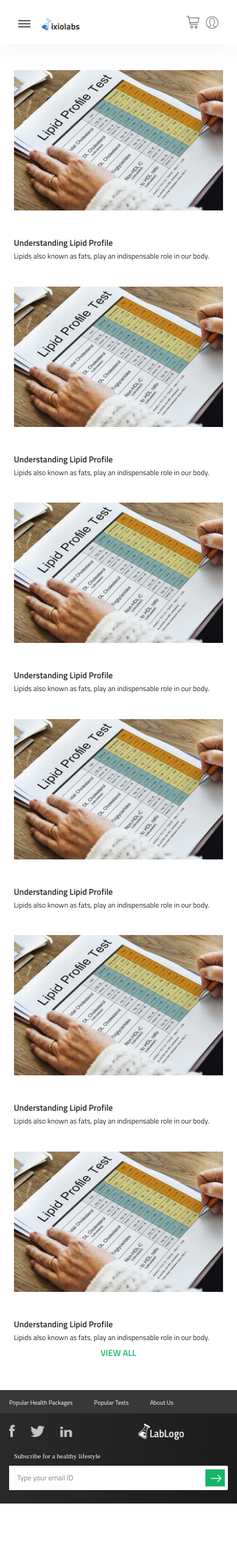
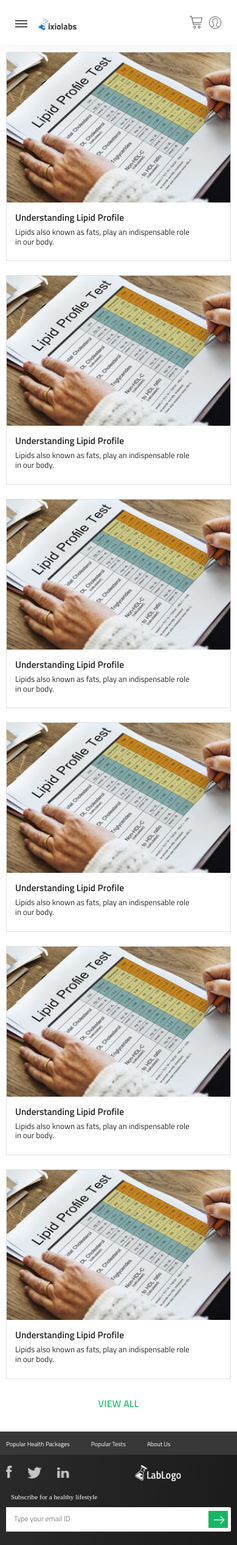
Before and after one commit to sitambas/heroku, a Node server app: page /blog_listing.html in a window 390 px wide. Shown: the whole page at 61% size. Before the commit the page ends 2465 px from the top, so only its background shows below. Run offline with Node 20, Linux system fonts and the light colour scheme; some libraries are stand-ins or nearby versions; some web fonts are replaced.

Commit message:
blog listing section fixed

```diff
--- a/public/blog_listing.html
+++ b/public/blog_listing.html
@@ -121,17 +121,13 @@
                         <div class="card-content">Lipids also known as fats,  play an indispensable role in our body.</div>
                     </div>
                 </div>
+                <div class="clear"></div>
+                <div class="button view-all"><a href="#" title="Explore More">View all</a></div>
             </div>
 
         </div>
     </div>
-    <div class="details-blog">
-    <div class="row">
-            <div class="col-lg-12 col-xs-12">
-                <div class="button view-all hidden-lg"><a href="#" title="Explore More">View all</a></div>
-            </div>
-        </div>
-    </div>
+
     <!-- footer section start Here -->
 <section>
     <div class="ft-block  hidden-xs hidden-sm">
--- a/public/css/style.css
+++ b/public/css/style.css
@@ -374,7 +374,7 @@ footer{  background:#202020; display: inline-block; width: 100%; }
 #example {margin-bottom: 76.5px; }
 #brand-block .mobi-brand.mobi-top{ margin-top: 25px; }
 /*============ Blog listing page css =======================*/
-.blog-card {width: 353px;display: inline-block;object-fit: contain;margin-right: 36px;margin-top:42px;}
+.blog-card {width: 353px;display: inline-block;object-fit: contain;margin-right: 36px;margin-top:38px;}
 .blog-card:nth-child(3n+3) {    margin-right: 0px;}
 .card-heading{font-size: 20px;font-weight: 600;font-style: normal;font-stretch: normal;line-height: normal;letter-spacing: normal;text-align: left;color: #282828;margin-top: 10px;}
 .breadcrumbs {margin-top: 50px; margin-bottom: 27px;  padding-left: 0px;}
@@ -394,9 +394,22 @@ footer{  background:#202020; display: inline-block; width: 100%; }
 	.blog-card:nth-child(3n+3) { margin-right: 0px;}
 }
 
-@media only screen and (max-width: 768px){.container.blog-listing{width:96%; padding-bottom: 0px; } .blog-card:nth-child(3n+3) {    margin-right: 0px;} .blog-listing .blog-card {width: 100%; display: inline-block; float: left; margin-right: 30px; }
+@media only screen and (max-width: 768px){
+    .container.blog-listing{width:100%; padding-bottom: 0px; }
+    .blog-card:nth-child(3n+3) {    margin-right: 0px;}
+    .blog-listing .blog-card:first-child {margin-top: 12px;}
+    .blog-listing .blog-card {width: 100%; display: inline-block; float: left;margin-right: 0px;margin-top: 23px;background-color: #ffffff;border: solid 0.8px #e1e1e1; }
     .blog-card {width: 40%; display: inline-block; float: left; margin-right: 30px; }
-    .images-section img {width: 100%; } .breadcrumbs {display: none; } }
+    .images-section img {width: 100%; }
+    .breadcrumbs {display: none; }
+    .blog-listing .card-heading{font-size: 15.4px;}
+    .blog-listing .card-content{font-size: 13.2px;padding-right: 50px;}
+    .blog-listing .card-section .content-section {padding: 11px 14px 23px 14px; margin:auto;}
+    .blog-listing .container {padding-right: 10px;padding-left: 10px;margin-right: 0px;margin-left: 0px;}
+    .blog-listing .button.view-all a{border: 0px solid #36c07c;}
+    .blog-listing .clear{clear: both;}
+    .blog-listing .button.view-all {margin-top: 23px;margin-bottom:28px;}
+}
 @media screen and (min-width:768px) and (max-width:1200px){.blog-card{ margin: 25px;} .blog-card:nth-child(3n+3) {    margin-right: 23px;} .blog-card {width: 43%; } }
 
 /* Blog details page css  */
```
